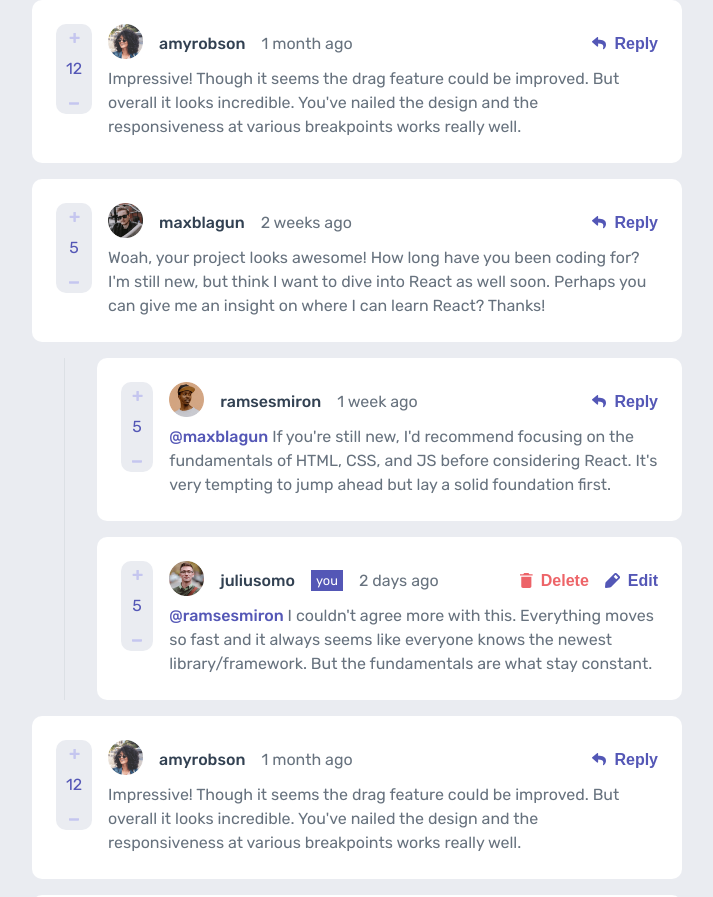
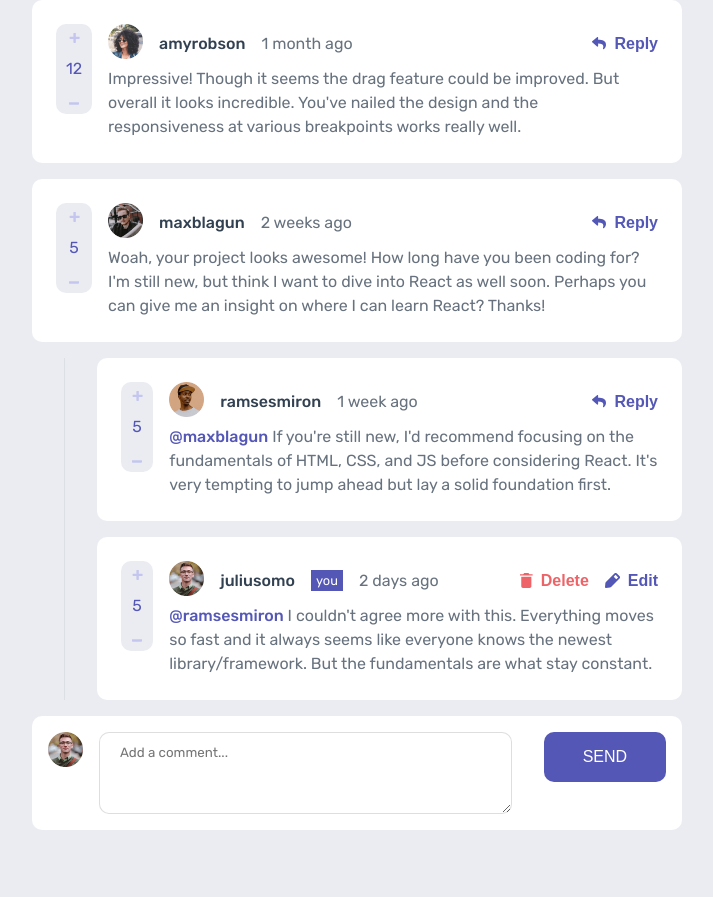
Before and after one commit to bmhuyquoc104/interactive-comments, a React (Create React App) app: page / in a window 1280 px wide. Shown: the top 897 px of the page, without its empty margins (283-996 px from the left). After the commit the page ends 830 px from the top, so only its background shows below. Built offline with nearby package versions, Linux system fonts and the light colour scheme.

Commit message:
25. Add localstorage to keep the data after the user refresh the page

```diff
--- a/src/App.js
+++ b/src/App.js
@@ -3,19 +3,28 @@ import { StyledFlexContainer } from "./components/Flex/Flex.styled";
 import Comment from "./components/Comment/Comment.jsx";
 import { content } from "./assets/content";
 import Modal  from "./components/Comment/Modal/Modal.jsx";
-import {useState} from 'react'
+import {useState,useEffect} from 'react'
 import {CommentContext} from './hooks/useContext'
 import CurrentUserComment from "./components/Comment/CurrentUserComment/CurrentUserComment";
 import imagesResource from './assets/images'
 function App() {
 
-  const [comments,setComments] = useState(content.comments);
+  const [comments,setComments] = useState(()=>{
+    const localData = localStorage.getItem('comments');
+    return localData ? JSON.parse(localData) : content.comments;
+  });
   let replyComment = [];
   comments.forEach(comment => {
     let eachReply = comment.replies;
     replyComment.push(eachReply);
 
   })
+  useEffect(() => {
+    localStorage.setItem('comments',JSON.stringify(comments))
+  },[comments])
+
+  localStorage.removeItem('comments');
+
   const [reply,setReply] = useState(replyComment[1]);
   console.log(comments);
   const newComment = {
--- a/src/assets/content.js
+++ b/src/assets/content.js
@@ -60,19 +60,7 @@ export const content ={
             }
           }
         ]
-      },
-      {
-        id: 3,
-        content: "Impressive! Though it seems the drag feature could be improved. But overall it looks incredible. You've nailed the design and the responsiveness at various breakpoints works really well.",
-        createdAt: "1 month ago",
-        score: 12,
-        user: {
-          image: {
-            png: `${imagesResource.imageAmy}`,
-          },
-          username: "amyrobson"
-        },
-        replies: []
-      },
+      }
+
     ]
   }
--- a/src/components/Comment/CurrentUserComment/CurrentUserComment.jsx
+++ b/src/components/Comment/CurrentUserComment/CurrentUserComment.jsx
@@ -36,8 +36,6 @@ const CurrentUserComment = ({ png, buttonRole, currentUser }) => {
     const today = format(new Date(), "MM-dd-yyyy");
     let createdAt = today;
     const newComment = {id,...data,createdAt,score,user:currentUser,replies};
-
-
     setComments([...comments, newComment]);
     reset();
   };
```
